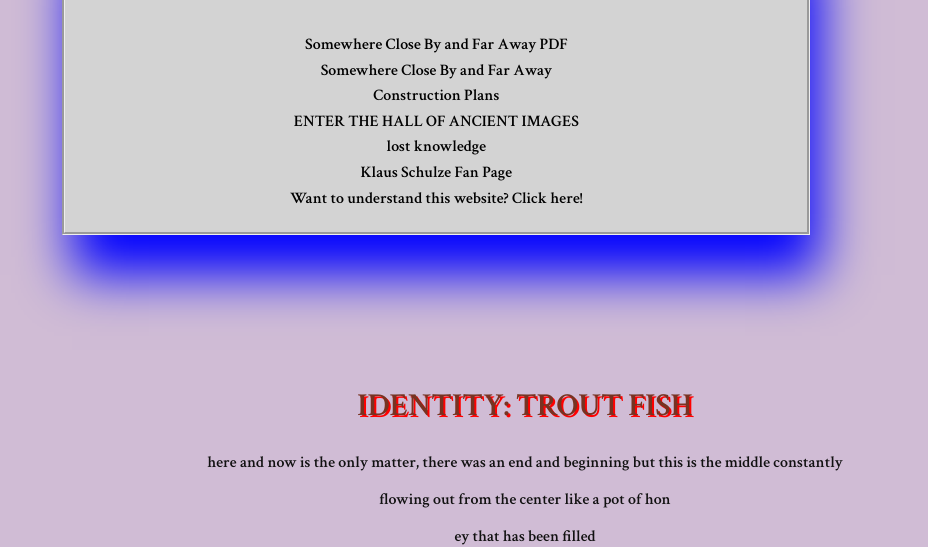
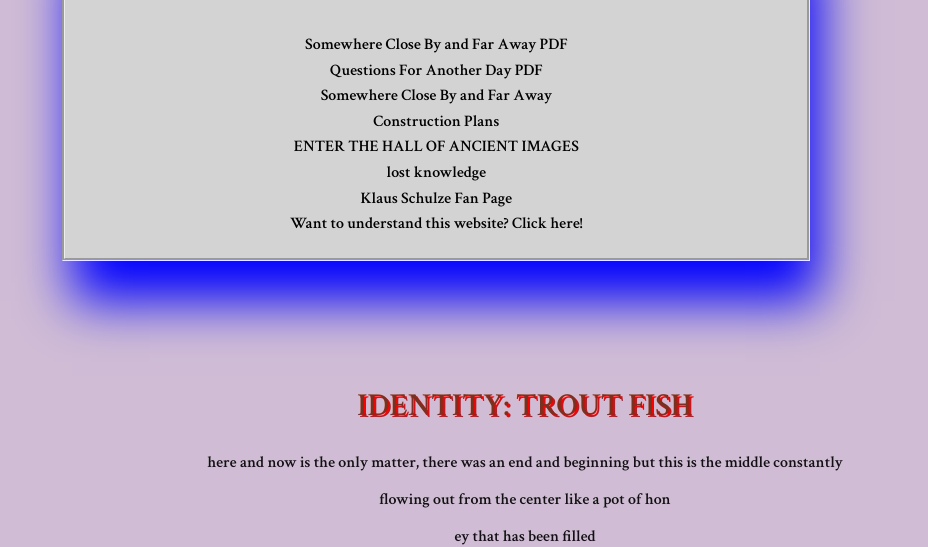
Before and after one commit to trout-fish/trout-fish.github.io, a plain HTML site: page index.html in a window 1280 px wide. Shown: the part 648-1195 px from the top of the page, without its empty margins (115-1043 px from the left). Drawn offline with Linux system fonts and the light colour scheme.

Commit message:
q4ad upload

```diff
--- a/index.html
+++ b/index.html
@@ -33,7 +33,8 @@
       <br>
       <a href="storytext/scafa.pdf">Somewhere Close By and Far Away PDF</a>
       <br>
-
+      <a href="storytext/q4ad.pdf">Questions For Another Day PDF</a>
+      <br>
       <a href="closeby.html">Somewhere Close By and Far Away</a>
       <br>
       <a href="cplans.html">Construction Plans</a>
```
Also changed, not shown: 2 other files.
